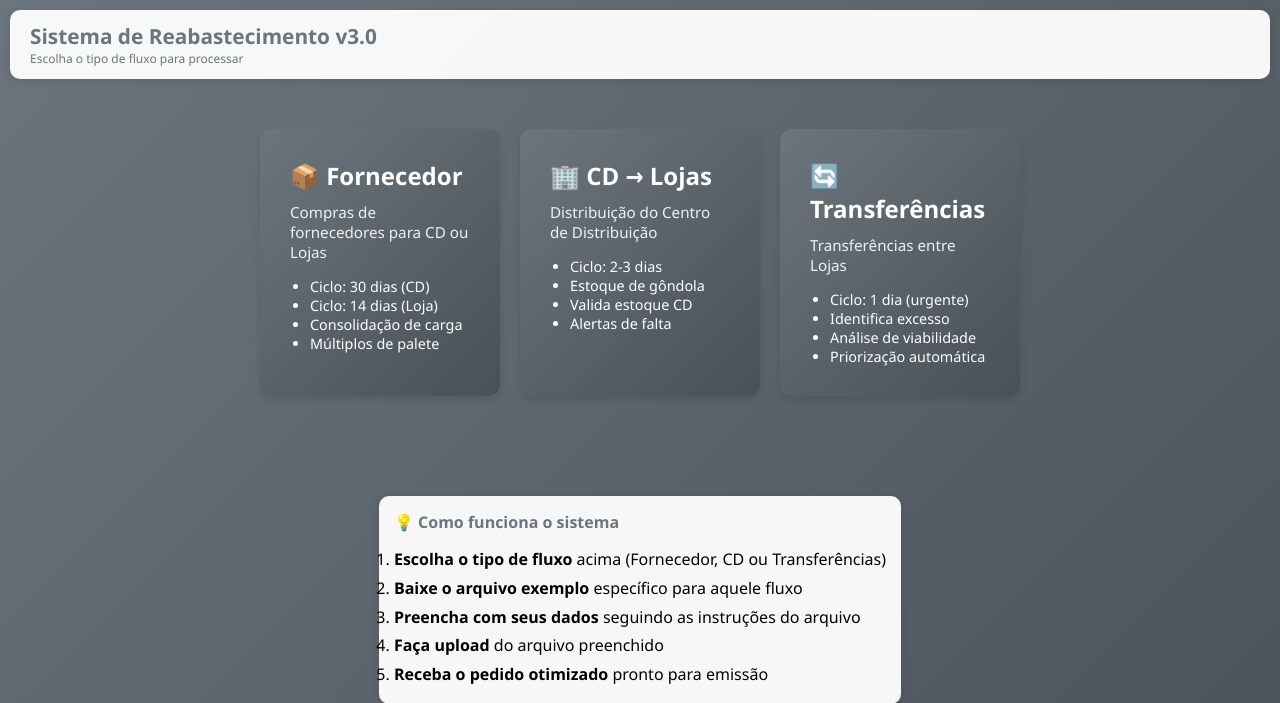
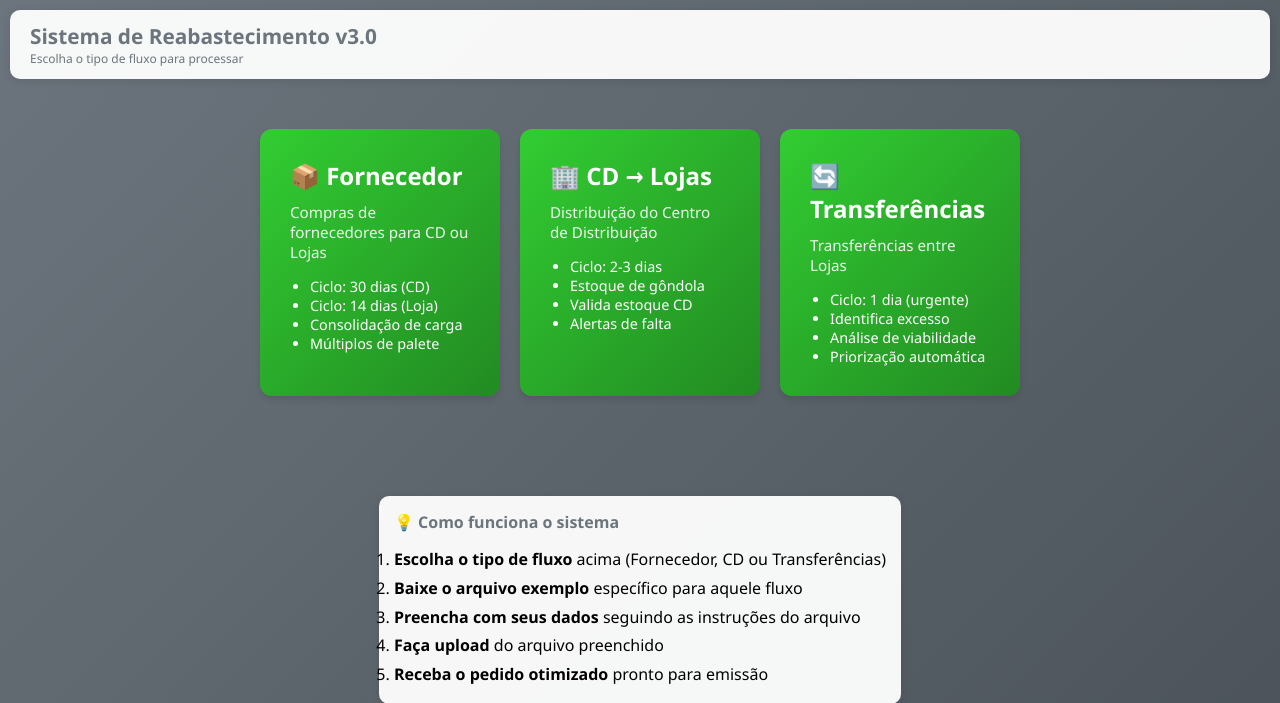
Before and after one commit to conradocosta0602/previsao-demanda, a Flask app: page /reabastecimento in a window 1280 px wide. Shown: the top 703 px of the page. Run offline with Flask 3, Linux system fonts and the light colour scheme.

Commit message:
feat: Altera cards de reabastecimento para gradiente verde
Muda a cor dos cards de Fornecedor, CD→Loja e Transferências
de cinza (#6C757D) para verde grama (#32CD32 → #228B22),
alinhando com a paleta de cores do sistema.

🤖 Generated with [Claude Code](https://claude.com/claude-code)

Co-Authored-By: Claude Sonnet 4.5 <noreply@anthropic.com>

```diff
--- a/templates/reabastecimento.html
+++ b/templates/reabastecimento.html
@@ -31,13 +31,13 @@
             font-size: 0.95em;
         }
         .flow-card.blue {
-            background: linear-gradient(135deg, #6C757D 0%, #495057 100%);
+            background: linear-gradient(135deg, #32CD32 0%, #228B22 100%);
         }
         .flow-card.purple {
-            background: linear-gradient(135deg, #6C757D 0%, #495057 100%);
+            background: linear-gradient(135deg, #32CD32 0%, #228B22 100%);
         }
         .flow-card.pink {
-            background: linear-gradient(135deg, #6C757D 0%, #495057 100%);
+            background: linear-gradient(135deg, #32CD32 0%, #228B22 100%);
         }
         .menu-grid {
             display: grid;
```
